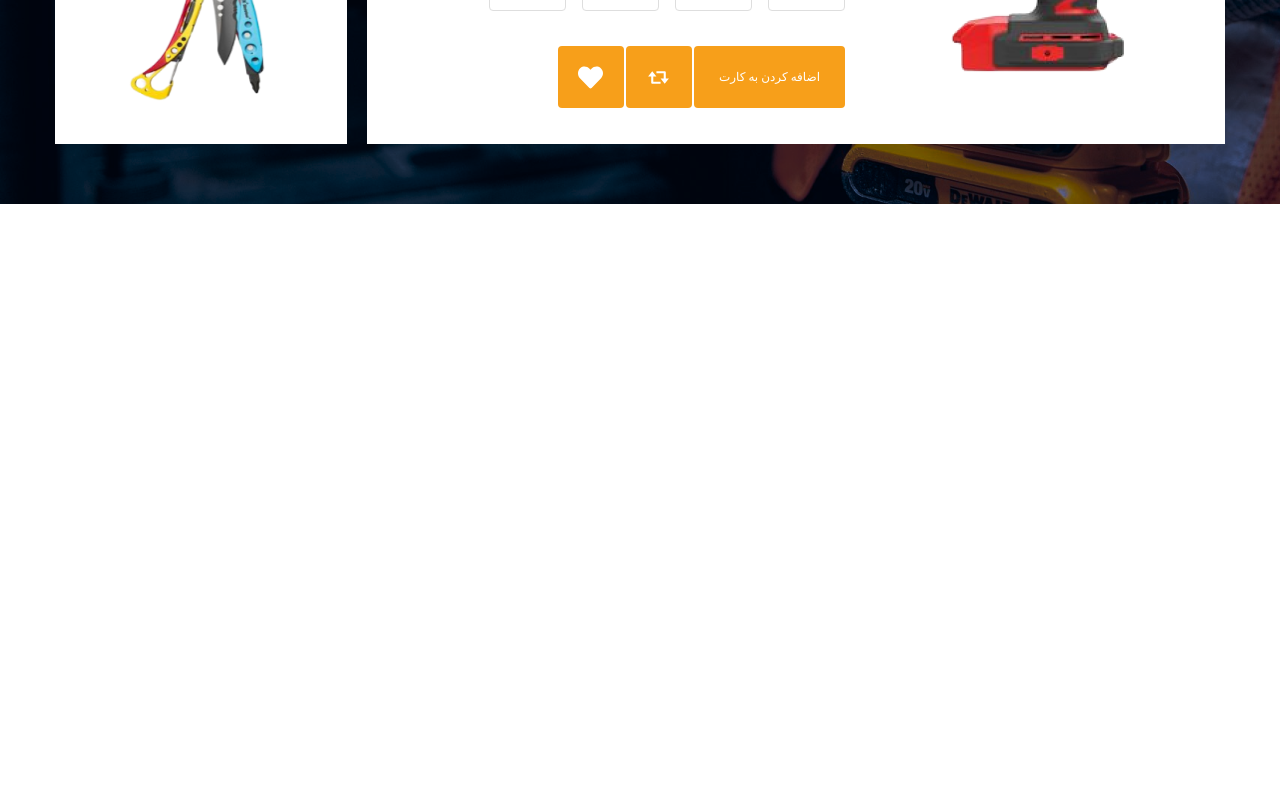
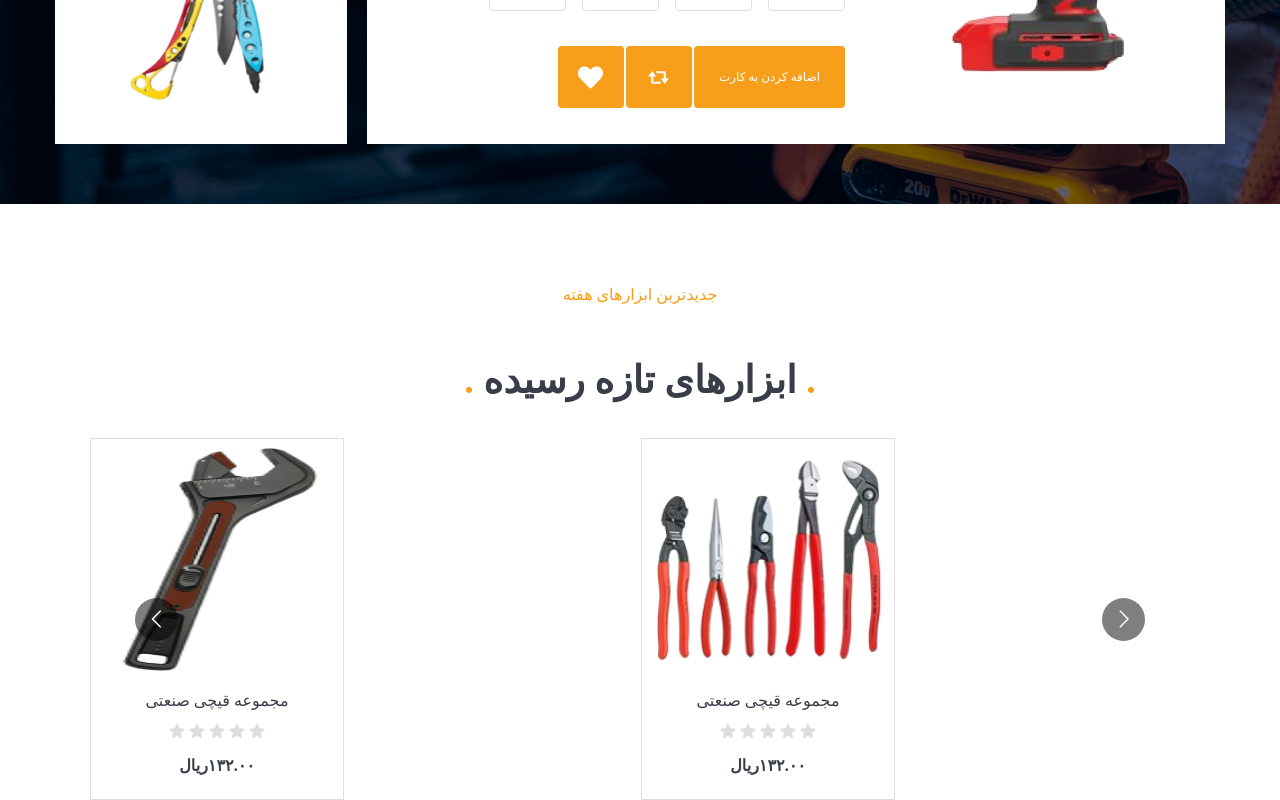
Before and after one commit to YousufMohammadi/TesnoSanat, a React (Create React App) app: page / in a window 1280 px wide. Shown: the part 2253-3053 px from the top of the page. Before the commit the page ends 2457 px from the top, so only its background shows below. Built offline with nearby package versions, Linux system fonts and the light colour scheme.

Commit message:
slider component designed

```diff
--- a/package.json
+++ b/package.json
@@ -9,6 +9,7 @@
     "react": "^18.3.1",
     "react-dom": "^18.3.1",
     "react-icons": "^5.2.1",
+    "react-multi-carousel": "^2.8.5",
     "react-router-dom": "^6.25.1",
     "react-scripts": "5.0.1",
     "web-vitals": "^2.1.4"
--- a/src/App.js
+++ b/src/App.js
@@ -1,5 +1,6 @@
 import { BrowserRouter as Router, Routes,Route } from 'react-router-dom';
 import Home from './Pages/Home/Home';
+import Slider from './Components/Slider/Slider';
 
 function App() {
   return (
@@ -7,6 +8,7 @@ function App() {
       <Routes>
         <Route path='/' element={<Home />} />
         <Route path='/home' element={<Home />} />
+        <Route path='/slider' element={<Slider />} />
       </Routes>
     </Router>
   );
--- /dev/null
+++ b/src/Components/Slider/Slider.css
@@ -0,0 +1,3 @@
+.cardSlider-container{
+    width: 100%;
+}
--- /dev/null
+++ b/src/Components/Slider/Slider.jsx
@@ -0,0 +1,46 @@
+import React from 'react'
+import Card from '../Card/Card'
+import "../Slider/Slider.css"
+import Carousel from "react-multi-carousel";
+import "react-multi-carousel/lib/styles.css";
+export default function Slider() {
+  const responsive = {
+    superLargeDesktop: {
+      // the naming can be any, depends on you.
+      breakpoint: { max: 4000, min: 3000 },
+      items: 5
+    },
+    desktop: {
+      breakpoint: { max: 3000, min: 1024 },
+      items: 3
+    },
+    tablet: {
+      breakpoint: { max: 1024, min: 464 },
+      items: 2
+    },
+    mobile: {
+      breakpoint: { max: 464, min: 0 },
+      items: 1
+    }
+  };
+
+  return (
+
+     <div className='cardSlider-container'>
+      <Carousel
+      responsive={responsive}
+      infinite={true}
+      >
+        <Card src="card1.png"/>
+        <Card src="card2.png"/>
+        <Card src="card3.png"/>
+        <Card src="card4.png"/>
+        <Card src="card5.png"/>
+        <Card src="card6.png"/>
+        <Card src="card7.png"/>
+        <Card src="card8.png"/>
+      </Carousel>
+    </div>
+
+  )
+}
--- a/src/Pages/Home/Home.css
+++ b/src/Pages/Home/Home.css
@@ -201,3 +201,10 @@ line-height: 140%; /* 22.4px */
     gap: 26px;
     flex-wrap: wrap;
 }
+/* newst */
+.newst{
+    display: flex;
+    flex-direction: column;
+    justify-content: flex-start;
+    align-items: center;
+}
--- a/src/Pages/Home/Home.jsx
+++ b/src/Pages/Home/Home.jsx
@@ -5,6 +5,7 @@ import Header from '../../Components/Header/Header'
 import "../Home/Home.css"
 import Card from '../../Components/Card/Card'
 import DailSuggest from '../../Components/DailSuggest/DailSuggest'
+import Slider from '../../Components/Slider/Slider'
 export default function Home() {
   return (
     <div className='home-container'>
@@ -47,6 +48,11 @@ export default function Home() {
         </div>
       </section>
       <DailSuggest />
+      <section className="newst">
+        <p className='sell-par'>جدیدترین ابزارهای  هفته</p>
+        <h2 className="heading"> <span>.</span> ابزارهای تازه رسیده <span>.</span> </h2>
+        <Slider />
+      </section>
     </div>
   )
 }
```
Also changed, not shown: 1 other file (tests, documents, lock files or other folders).
